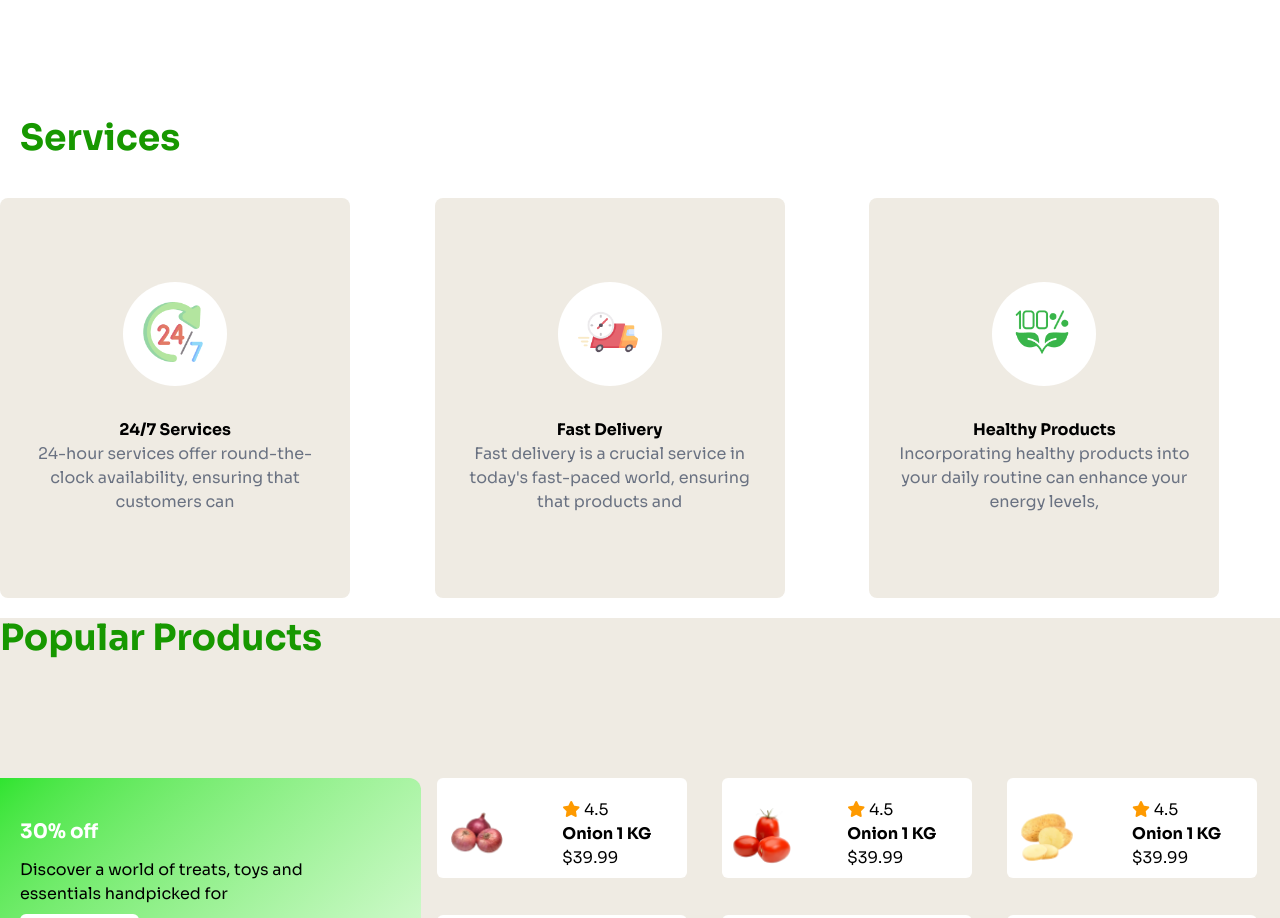
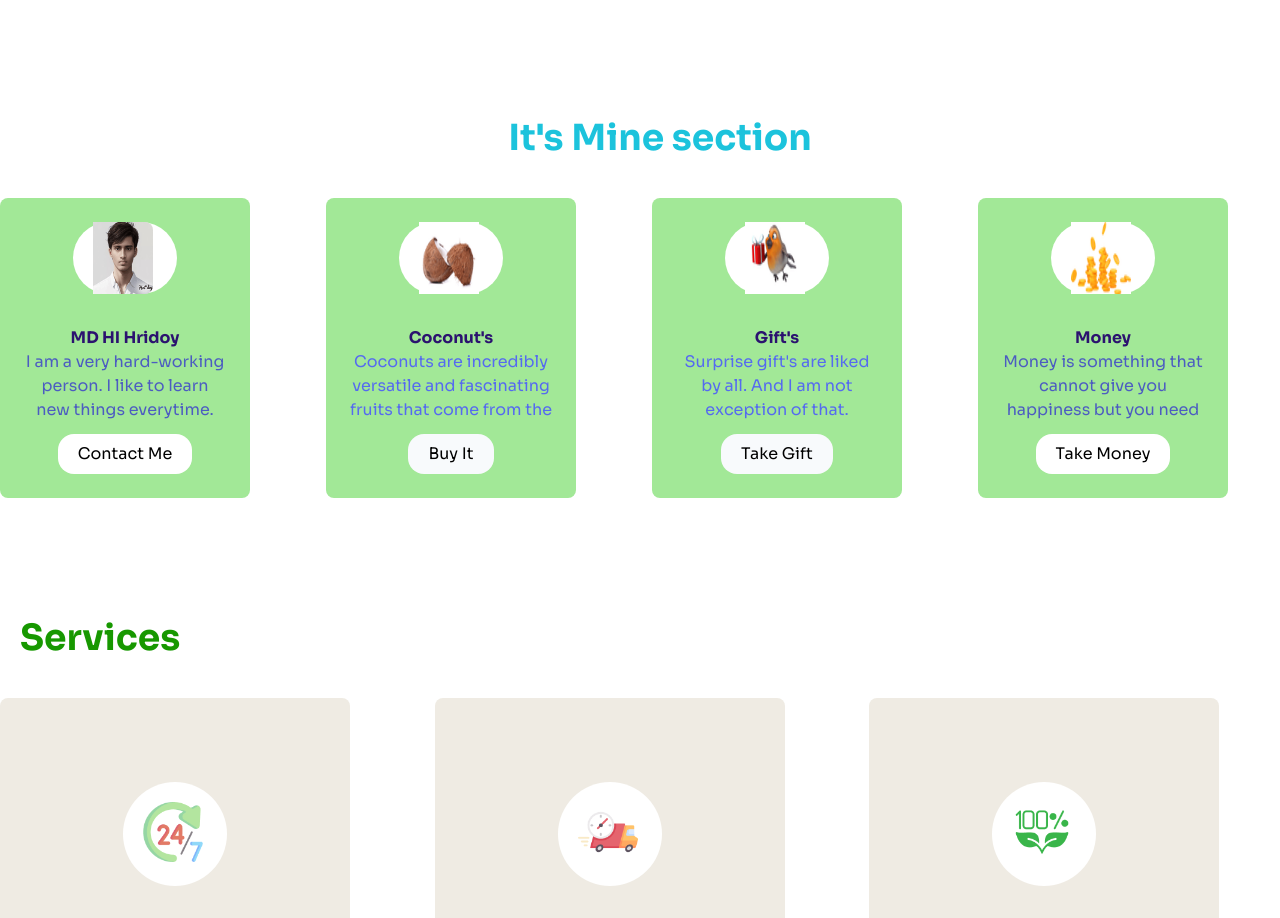
Before and after one commit to Hridoy421eng/web-dev-assignment3, a plain HTML site: page index.html in a window 1280 px wide. Shown: the part 1119-2037 px from the top of the page. Drawn offline with nearby package versions, Linux system fonts and the light colour scheme.

Commit message:
added the last time

```diff
--- a/index.html
+++ b/index.html
@@ -81,6 +81,60 @@
     </header>
 
     <main>
+
+                     <!-- mine section here -->
+
+            <section>
+                    <div class="container w-full  mx-auto">
+                            <h4 class="w-full text-3xl lg:text-4xl mx-auto mt-20 lg:mt-30 text-[#1CC3DC] font-bold text-center ml-6 lg:ml-5">It's Mine section</h4>
+
+                          <!-- Mine things here -->
+
+                        <div class="w-full card grid sm:grid-cols-1 lg:grid-cols-4 mx-auto gap-6 mt-10 lg:ml-0">
+                                      <!-- card 1 -->
+
+                                <div class="text-center flex flex-col justify-center items-center w-full lg:w-[250px]  h-[300px] p-6 bg-[#A2E897] rounded-lg">
+                                    <div class="mb-8 w-26 h-40 justify-center items-center  bg-white rounded-full">
+                                        <img class="w-20 h-18 pl-5 pt-5 lg:pt-0 rounded-lg" src="c2-assets/me3 (1).png" alt="my photowill appear here">
+                                      </div>
+                                    <h2 class="font-bold text-[#2B126F]">MD HI Hridoy </h2>
+                                    <p class="text-[#4C5CC1]">I am a very hard-working person. I like to learn new things everytime.</p>
+                                    <button class="px-5 py-2 bg-white rounded-2xl cursor-pointer hover:bg-blue-500 text-black mt-3">Contact Me</button>
+                                </div>
+                                       <!-- card 2 -->
+
+                                <div class="text-center flex flex-col justify-center items-center w-full lg:w-[250px]  h-[300px] p-6 bg-[#A2E897] rounded-lg">
+                                    <div class="mb-8 w-26 h-40 justify-center items-center  bg-white rounded-full">
+                                        <img class="w-20 h-18 pl-5 pt-5 lg:pt-0" src="c2-assets/coconut1-table.png" alt="coconuts photo  here">
+                                    </div>
+                                    <h2 class="font-bold text-[#2B126F]">Coconut's</h2>
+                                    <p class="text-[#556AF0]">Coconuts are incredibly versatile and fascinating fruits that come from the</p>
+                                    <button class="px-5 py-2 bg-slate-50 rounded-2xl cursor-pointer hover:bg-red-400 text-black mt-3">Buy It</button>
+                                </div>
+                                       <!-- card 3 -->
+
+                                <div class="text-center flex flex-col justify-center items-center w-full lg:w-[250px]  h-[300px] p-6 bg-[#A2E897] rounded-lg">
+                                    <div class="mb-8 w-26 h-40 justify-center items-center  bg-white rounded-full">
+                                        <img class="w-20 h-18 pl-5 pt-5 lg:pt-0" src="c2-assets/bird-illustration.png" alt="a bird's photo here">
+                                    </div>
+                                    <h2 class="font-bold text-[#2B126F]">Gift's</h2>
+                                    <p class="text-[#556AF0]">Surprise gift's are liked by all. And I am not exception of that.</p>
+                                    <button class="px-5 py-2 bg-slate-50 rounded-2xl cursor-pointer hover:bg-red-400 text-black mt-3">Take Gift</button>
+                                </div>
+                                      <!-- card-4 -->
+
+                                <div class="text-center flex flex-col justify-center items-center w-full lg:w-[250px]  h-[300px] p-6 bg-[#A2E897] rounded-lg">
+                                        <div class="mb-8 w-26 h-40 justify-center items-center  bg-white rounded-full">
+                                            <img class="w-20 h-18 pl-5 pt-5 lg:pt-0" src="c2-assets/gold-coins.png" alt="a pic of coins here">
+                                        </div>
+                                        <h2 class="font-bold text-[#2B126F]">Money</h2>
+                                        <p class="text-[#4C5CC1]">Money is something that cannot give you happiness but you need</p>
+                                        <button class="px-5 py-2 bg-white rounded-2xl cursor-pointer hover:bg-blue-500 text-black mt-3">Take Money</button>
+                                </div>
+                        </div>
+                    </div>
+            </section>
+
         <!-- services section starts here -->
 
         <section>
```
Also changed, not shown: c2-assets/me3 (1).png (added).
